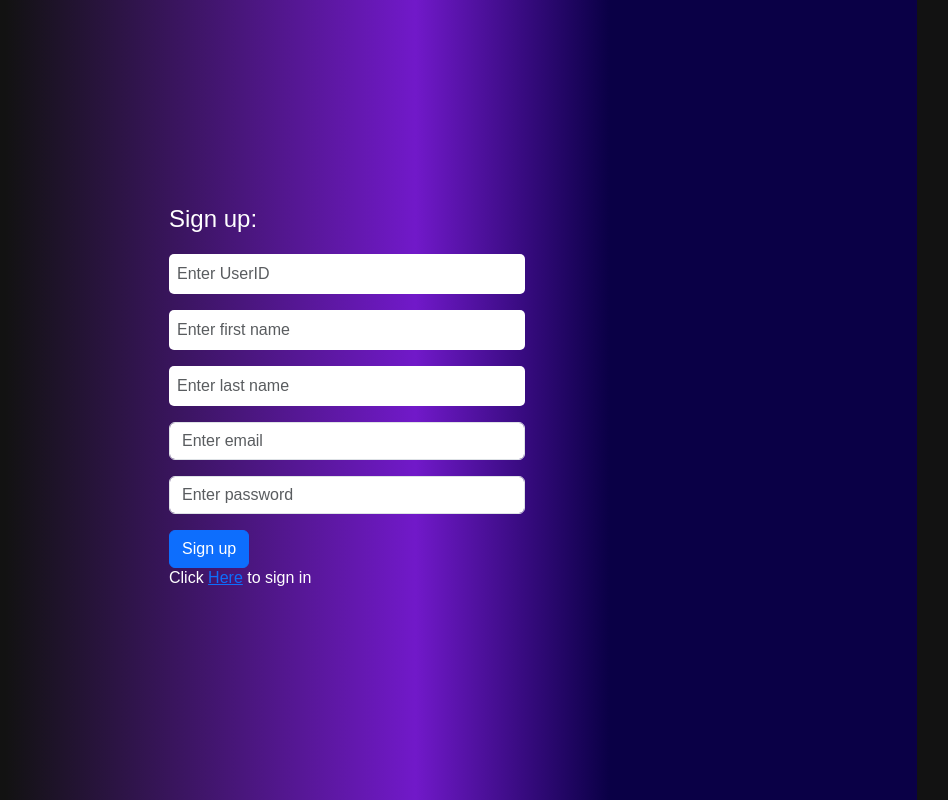
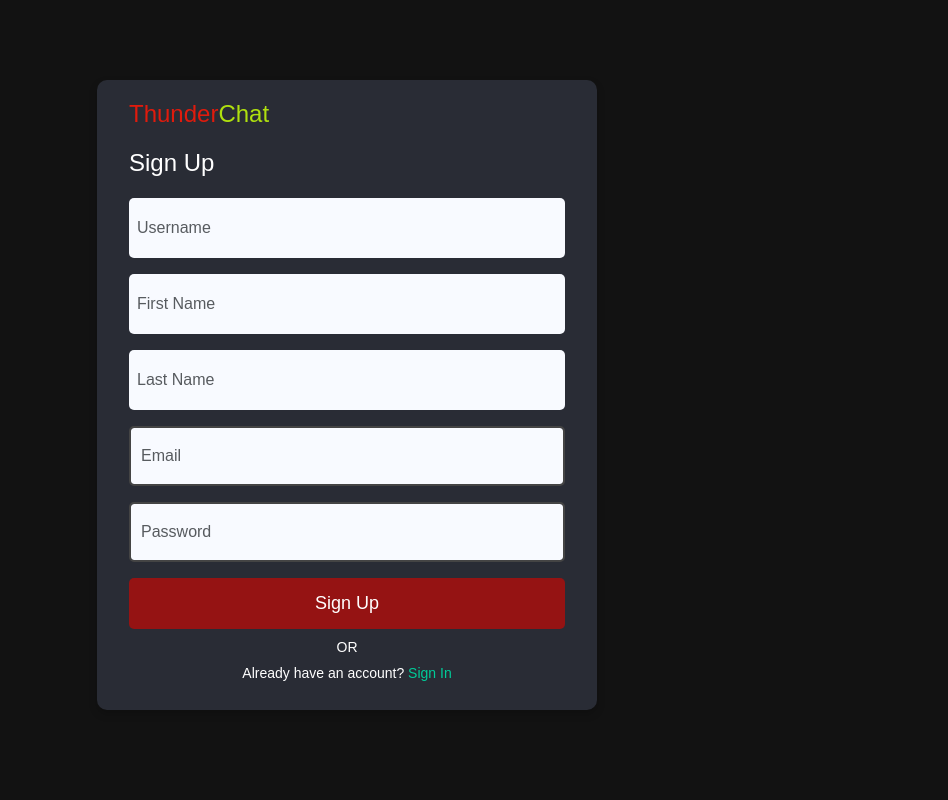
Before and after one commit to iAmNegative/2025_react, a React (Create React App) app: page /#/registration in a window 1280 px wide. Shown: the whole page, without its empty margins (293-1241 px from the left). Built offline with nearby package versions, Linux system fonts and the light colour scheme; no server answers; sample sign-in values are in the browser's storage.

Commit message:
# Sign Up Page updated

```diff
--- a/src/components/MessageViewPage/index.js
+++ b/src/components/MessageViewPage/index.js
@@ -36,21 +36,19 @@
 
 
   }, []);
-
   const fetchMessages = async () => {
     try {
-      const  response = await getUsersMessage(loggedInUserId, receiverUserId, jwt);
-      setMessages(response);
+      const response = await getUsersMessage(loggedInUserId, receiverUserId, jwt);
+
+      // Sort messages by createdAt in descending order
+      const sortedMessages = response.sort((a, b) => new Date(a.createdAt) - new Date(b.createdAt));
+
+      setMessages(sortedMessages);
       setLoading(false);
-
-       scrollMessageListToBottom();
-
+      scrollMessageListToBottom();
     } catch (error) {
       console.error("Error fetching messages:", error);
     }
-
-    scrollMessageListToBottom();
-
   };
 
   useEffect(() => {
--- /dev/null
+++ b/src/components/Registration/Login.css
@@ -0,0 +1,92 @@
+.login {
+  max-width: 500px;
+  margin: 80px auto;
+  padding: 20px;
+  background-color: #292c35;
+  border-radius: 10px;
+  box-shadow: 0 4px 8px rgba(0, 0, 0, 0.2);
+  color: #ffffff;
+}
+
+.login h2 {
+  font-size: 24px;
+  margin-bottom: 20px;
+}
+
+.login input {
+  width: 100%; /* Make the text box wider */
+  padding: 10px;
+  border: 2px solid #444;
+  border-radius: 5px;
+  margin-bottom: 15px;
+  font-size: 16px;
+  min-height: 60px;
+  background-color: #f8faff;
+  color: #000000;
+}
+
+.login input:focus {
+  outline: none;
+  border-color: #bebebe;
+  background-color: #838383;
+}
+
+.login button {
+  background-color: #951313;
+  color: #ffffff;
+  border: none;
+  padding: 12px;
+  border-radius: 5px;
+  cursor: pointer;
+  font-size: 18px;
+  width: 100%;
+  transition: background-color 0.3s ease;
+}
+
+.login button:hover {
+  background-color: #720000;
+}
+
+.login h6 {
+  font-size: 14px;
+  text-align: center;
+  margin-top: 10px;
+}
+
+.login h6 a {
+  color: #00cc99;
+  text-decoration: none;
+  transition: color 0.3s ease;
+}
+
+.login h6 a:hover {
+  color: #008866;
+}
+
+
+
+
+h2 {
+font-size: 24px;
+margin-bottom: 20px;
+}
+
+/* Change the color of "Thunder" to yellow */
+h2 span.thunder {
+color: rgb(224, 27, 13);
+}
+
+/* Change the color of "Chat" to green */
+h2 span.chat {
+color: rgb(175, 224, 15);
+}     this is before and   body {
+margin: 0;
+padding: 0;
+font-family: Arial, sans-serif;
+background: linear-gradient(135deg, #1e1e1e, #292c35);
+color: white;
+height: 100vh;
+display: flex;
+justify-content: center;
+align-items: center;
+}
--- a/src/components/Registration/index.js
+++ b/src/components/Registration/index.js
@@ -1,91 +1,119 @@
 import React, { useState } from "react";
-import { Col, Row, Button, FormGroup, Input } from 'reactstrap';
+import { Col, Row, Button, FormGroup, Input } from "reactstrap";
 import axios from "axios";
-import { toast, ToastContainer } from "react-toastify"; // Import toast and ToastContainer
+import { toast, ToastContainer } from "react-toastify";
+import { Link, useNavigate } from "react-router-dom";
 import "react-toastify/dist/ReactToastify.css";
-import { Link } from "react-router-dom";
-import { Navigate, useNavigate } from "react-router-dom";
+import "./Login.css"; // Reusing the same CSS for consistent styling
 import { API_BASE_URL } from "../../helpers";
 
 
-const initialUser = { password: "", email: "", username: "", firstName: "", lastName: "" };
+const initialUser = { username: "", email: "", password: "", firstName: "", lastName: "" };
 
 const Registration = () => {
-
   const [user, setUser] = useState(initialUser);
   const navigate = useNavigate();
 
   const handleChange = ({ target }) => {
     const { name, value } = target;
-
     setUser((currentUser) => ({
       ...currentUser,
       [name]: value,
     }));
   };
 
-const handleSignup = async () => {
+  const handleRegister = async () => {
     const url = `${API_BASE_URL}/api/auth/local/register`;
+
     try {
-    if (user.email && user.password && user.firstName && user.lastName && user.username) {
-      const response = await axios.post(url, user);
-      if (response.data.error && response.data.error.message) {
-        const errorMessage = response.data.error.message;
-        toast.error(errorMessage, {
-          hideProgressBar: true,
-        });
-      } else if (!response.data.error) {
-        toast.success("Registered successfully!", {
+      if (user.username && user.email && user.password && user.firstName && user.lastName) {
+        await axios.post(url, user);
+        toast.success("Registration successful!", {
           hideProgressBar: true,
         });
         setUser(initialUser);
         navigate("/login");
-      }
-    }
-  } catch (error) {
-    if (error.response) {
-      toast.error(error.response.data.error.message, {
-        hideProgressBar: true,
-      });
       } else {
-      toast.error("An error occurred while registering. Please try again later.", {
+        toast.error("Please fill in all fields.", {
           hideProgressBar: true,
         });
       }
+    } catch (error) {
+      toast.error("Registration failed. Please try again.", {
+        hideProgressBar: true,
+      });
     }
   };
 
-
   return (
     <>
-    <Row className="register">
-      <Col sm="12" md={{ size: 4, offset: 4 }}>
+      <Row className="login">
+        <Col>
           <div>
-          <h2>Sign up:</h2>
+            <h2>
+              <span className="thunder">Thunder</span>
+              <span className="chat">Chat</span>
+            </h2>
+            <h2>Sign Up</h2>
 
             <FormGroup>
-            <Input type="text" name="username" value={user.username} onChange={handleChange} placeholder="Enter UserID" />
+              <Input
+                type="text"
+                name="username"
+                value={user.username}
+                onChange={handleChange}
+                placeholder="Username"
+              />
             </FormGroup>
 
             <FormGroup>
-            <Input type="text" name="firstName" value={user.firstName} onChange={handleChange} placeholder="Enter first name" />
+              <Input
+                type="text"
+                name="firstName"
+                value={user.firstName}
+                onChange={handleChange}
+                placeholder="First Name"
+              />
             </FormGroup>
 
             <FormGroup>
-            <Input type="text" name="lastName" value={user.lastName} onChange={handleChange} placeholder="Enter last name" />
+              <Input
+                type="text"
+                name="lastName"
+                value={user.lastName}
+                onChange={handleChange}
+                placeholder="Last Name"
+              />
             </FormGroup>
 
             <FormGroup>
-            <Input type="email" name="email" value={user.email} onChange={handleChange} placeholder="Enter email" />
+              <Input
+                type="email"
+                name="email"
+                value={user.email}
+                onChange={handleChange}
+                placeholder="Email"
+              />
             </FormGroup>
 
             <FormGroup>
-            <Input type="password" name="password" value={user.password} onChange={handleChange} placeholder="Enter password" />
+              <Input
+                type="password"
+                name="password"
+                value={user.password}
+                onChange={handleChange}
+                placeholder="Password"
+              />
             </FormGroup>
 
-          <Button color="primary" onClick={handleSignup}>Sign up</Button>
+            <Button color="primary" onClick={handleRegister}>
+              Sign Up
+            </Button>
             <h6>
-            Click <Link to="/login">Here</Link> to sign in
+              <span className="thunder">OR</span>
+            </h6>
+            <h6>
+              Already have an account? <Link to="/login">Sign In</Link>
             </h6>
           </div>
         </Col>
```
Lines whose indentation alone changed are shown as unchanged.
